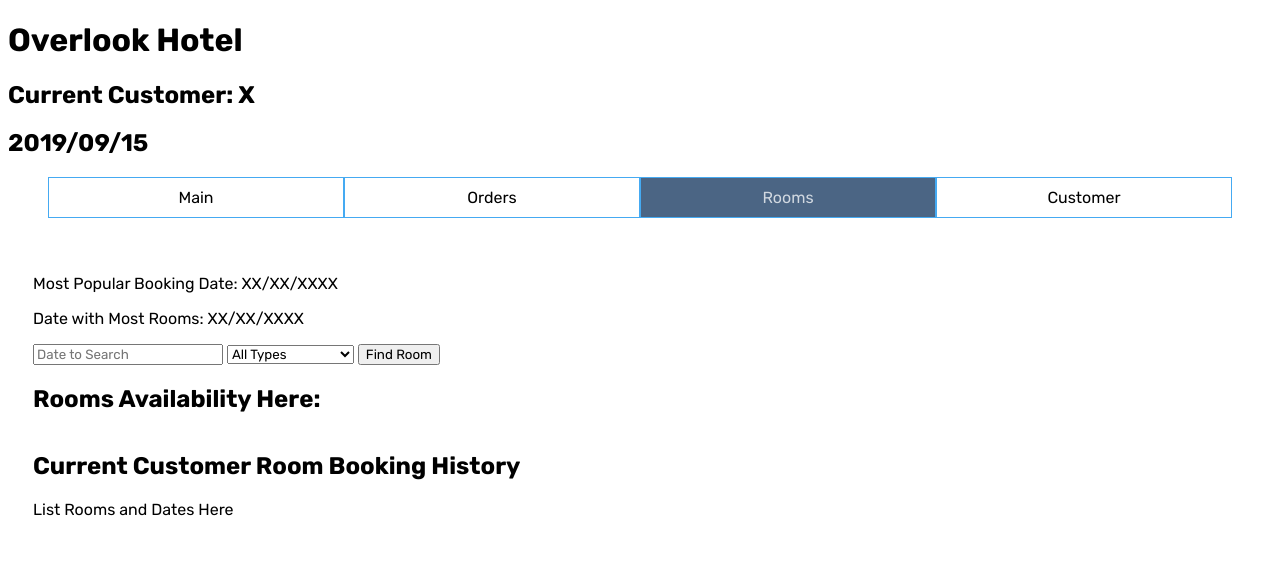
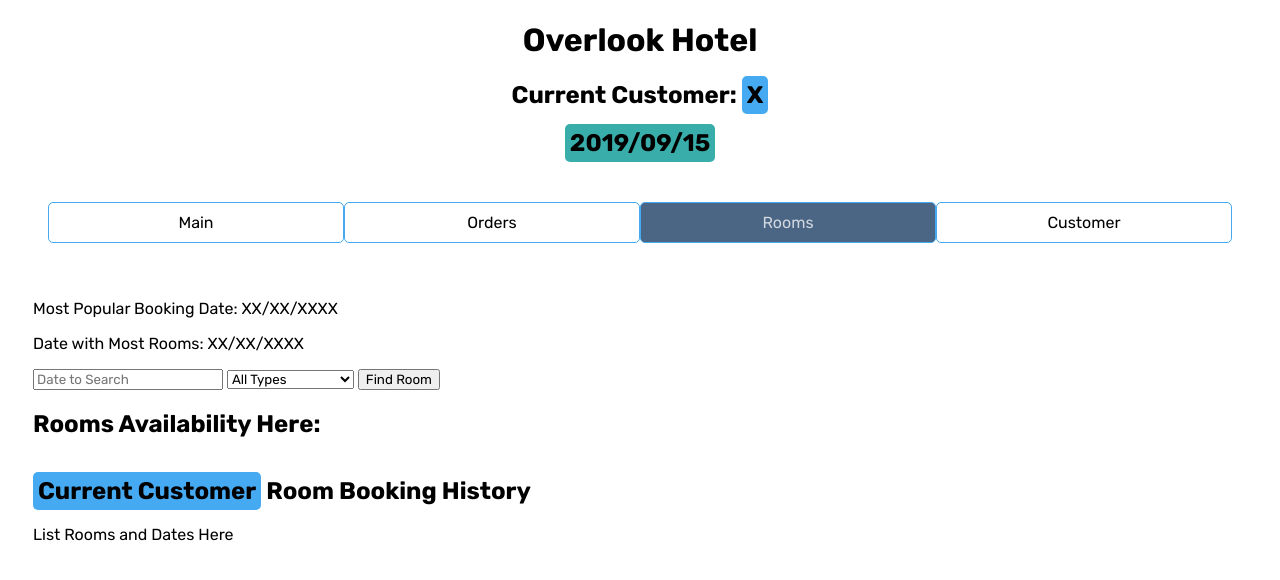
Before and after one commit to peeratmac/overlook, a website built with webpack: page src/index.html in a window 1280 px wide. Both pictures are taken after a click on the link "Rooms". Built offline with nearby package versions, Linux system fonts and the light colour scheme; no server answers.

Commit message:
Add highlighters styling to differentiate user-specific info vs date-specific info for users to see it clearer.  Update HTML and CSS to reflect the UX goal.

```diff
--- a/src/css/base.scss
+++ b/src/css/base.scss
@@ -2,6 +2,9 @@
   box-sizing: border-box;
   font-family: 'Rubik', sans-serif;
 }
+
+$highlight-color1: #45aaf2;
+$highlight-color2: #38ada9;
 
 .tabs {
   padding-right: 40px;
@@ -18,17 +21,24 @@
   width: 100%;
 }
 
+header {
+  text-align: center;
+}
+
 a,
 a:visited {
   border: 1px solid #45aaf2;
+  border-radius: 5px;
   color: inherit;
   display: block;
+  margin-top: 25px;
   padding: 10px 0;
   text-align: center;
   text-decoration: none;
 }
 
 a:hover {
+  background: #d1d8e0;
   color: #45aaf2;
 }
 
@@ -43,3 +53,18 @@
   position: relative;
   top: -1px;
 }
+
+.customer-name,
+.customer-span {
+  background-color: $highlight-color1;
+  border-radius: 5px;
+  padding: 5px;
+}
+
+.header__date,
+.selected-date-orders {
+  background-color: $highlight-color2;
+  border-radius: 5px;
+  margin-top: 10px;
+  padding: 5px;
+}
--- a/src/index.html
+++ b/src/index.html
@@ -13,7 +13,7 @@
       <h2 class="header__customer-name">
         Current Customer: <span class="customer-name">X</span>
       </h2>
-      <h2 class="header__date">Date Here XX/XX/XXXX</h2>
+      <h2><span class="header__date">Date</span></h2>
     </header>
     <main>
       <section></section>
@@ -26,7 +26,6 @@
         </ul>
         <div class="tabs-stage">
           <div id="main-tab">
-            <p class="today-date">XX/XX/XXXX</p>
             <p class="total-rooms-available">XX rooms available</p>
             <p class="occupancy-percentage">XX% occupancy right now</p>
             <p class="room-revenue">$XX.XX rooms revenue today</p>
@@ -57,7 +56,7 @@
             <p class="order-spending-selected-date">
               Total Orders: (total will be shown here after search query)
             </p>
-            <h2>Current Customer</h2>
+            <h2><span class="customer-span">Current Customer</span></h2>
             <p class="order-history">Order History:</p>
             <section class="order-history-list">
               Order History will be shown after customer has been selected (Go
@@ -92,12 +91,15 @@
               </container>
             </p>
             <h2 class="customer-rooms-history">
-              Current Customer Room Booking History
+              <span class="customer-span">Current Customer</span> Room Booking
+              History
             </h2>
             <p class="customer-rooms-history-list">List Rooms and Dates Here</p>
           </div>
           <div id="customer-tab">
-            <h2 class="customer-tab-h2">Search for Customer</h2>
+            <h2 class="customer-tab-h2">
+              Search for <span class="customer-span">Customer</span>
+            </h2>
             <input
               class="customer-tab-input"
               type="text"
```
